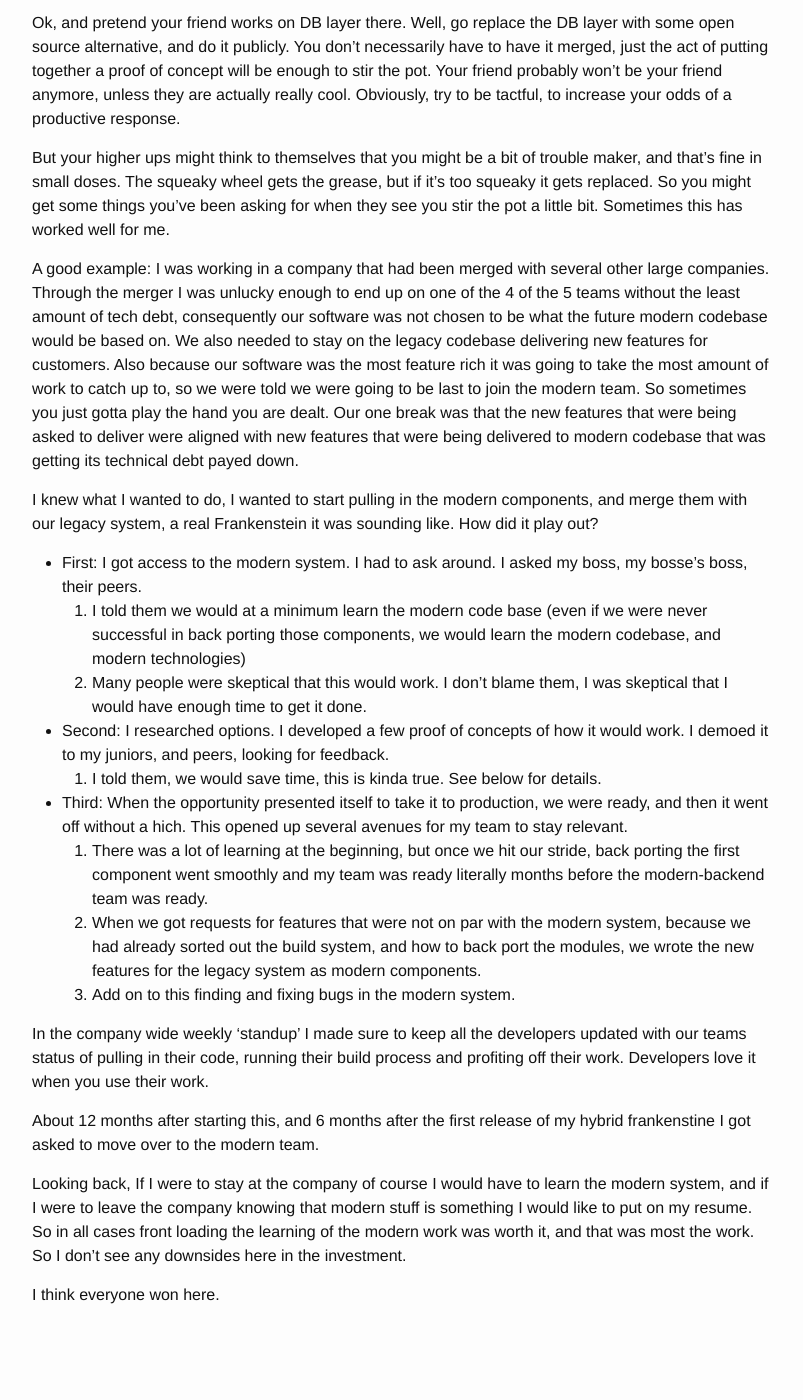
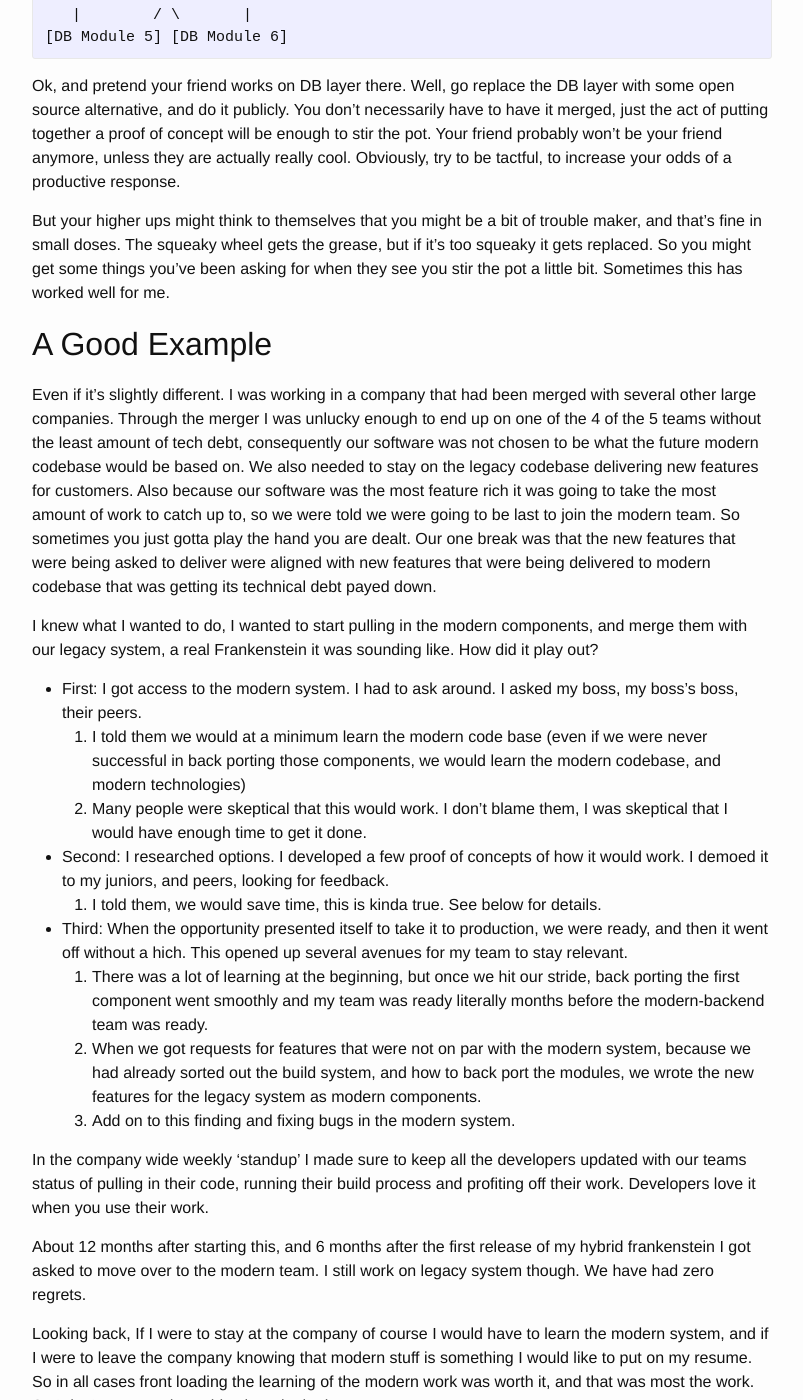
Before and after one commit to tbeckenhauer/tbeckenhauer.github.io, a Jekyll site: the page built from _generaladvice/2021-06-21-rocking-the-boat.markdown, in a window 1280 px wide and 1400 px high, scrolled down 578 px. Shown: the whole window, without its empty margins (238-1041 px from the left). Built offline with Jekyll 4.4.1, drawn with Linux system fonts in a browser that asks for light colours; before the commit the page ends 1945 px from its top, so only the background shows below that.

Commit message:
update: rocking the boat

```diff
--- a/_generaladvice/2021-06-21-rocking-the-boat.markdown
+++ b/_generaladvice/2021-06-21-rocking-the-boat.markdown
@@ -26,10 +27,11 @@ Ok, and pretend your friend works on DB layer there. Well, go replace the DB lay
 
 But your higher ups might think to themselves that you might be a bit of trouble maker, and that's fine in small doses.  The squeaky wheel gets the grease, but if it's too squeaky it gets replaced.  So you might get some things you've been asking for when they see you stir the pot a little bit. Sometimes this has worked well for me.
 
-A good example:  I was working in a company that had been merged with several other large companies.  Through the merger I was unlucky enough to end up on one of the 4 of the 5 teams without the least amount of tech debt, consequently our software was not chosen to be what the future modern codebase would be based on.  We also needed to stay on the legacy codebase delivering new features for customers.  Also because our software was the most feature rich it was going to take the most amount of work to catch up to, so we were told we were going to be last to join the modern team.  So sometimes you just gotta play the hand you are dealt.  Our one break was that the new features that were being asked to deliver were aligned with new features that were being delivered to modern codebase that was getting its technical debt payed down.
+## A Good Example
+Even if it's slightly different.  I was working in a company that had been merged with several other large companies.  Through the merger I was unlucky enough to end up on one of the 4 of the 5 teams without the least amount of tech debt, consequently our software was not chosen to be what the future modern codebase would be based on.  We also needed to stay on the legacy codebase delivering new features for customers.  Also because our software was the most feature rich it was going to take the most amount of work to catch up to, so we were told we were going to be last to join the modern team.  So sometimes you just gotta play the hand you are dealt.  Our one break was that the new features that were being asked to deliver were aligned with new features that were being delivered to modern codebase that was getting its technical debt payed down.
 
 I knew what I wanted to do, I wanted to start pulling in the modern components, and merge them with our legacy system, a real Frankenstein it was sounding like.  How did it play out?
-- First: I got access to the modern system. I had to ask around. I asked my boss, my bosse's boss, their peers.
+- First: I got access to the modern system. I had to ask around. I asked my boss, my boss's boss, their peers.
 	1. I told them we would at a minimum learn the modern code base (even if we were never successful in back porting those components, we would learn the modern codebase, and modern technologies)
 	2. Many people were skeptical that this would work.  I don't blame them, I was skeptical that I would have enough time to get it done.
 - Second: I researched options.  I developed a few proof of concepts of how it would work.  I demoed it to my juniors, and peers, looking for feedback.
@@ -41,7 +43,7 @@ I knew what I wanted to do, I wanted to start pulling in the modern components,
 
 In the company wide weekly 'standup' I made sure to keep all the developers updated with our teams status of pulling in their code, running their build process and profiting off their work. Developers love it when you use their work.
 
-About 12 months after starting this, and 6 months after the first release of my hybrid frankenstine I got asked to move over to the modern team.
+About 12 months after starting this, and 6 months after the first release of my hybrid frankenstein I got asked to move over to the modern team.  I still work on legacy system though.  We have had zero regrets.
 
 Looking back, If I were to stay at the company of course I would have to learn the modern system, and if I were to leave the company knowing that modern stuff is something I would like to put on my resume.  So in all cases front loading the learning of the modern work was worth it, and that was most the work.  So I don't see any downsides here in the investment.
 
```
Also changed, not shown: other parts of _generaladvice/2021-06-21-rocking-the-boat.markdown (+1 -0 lines).
